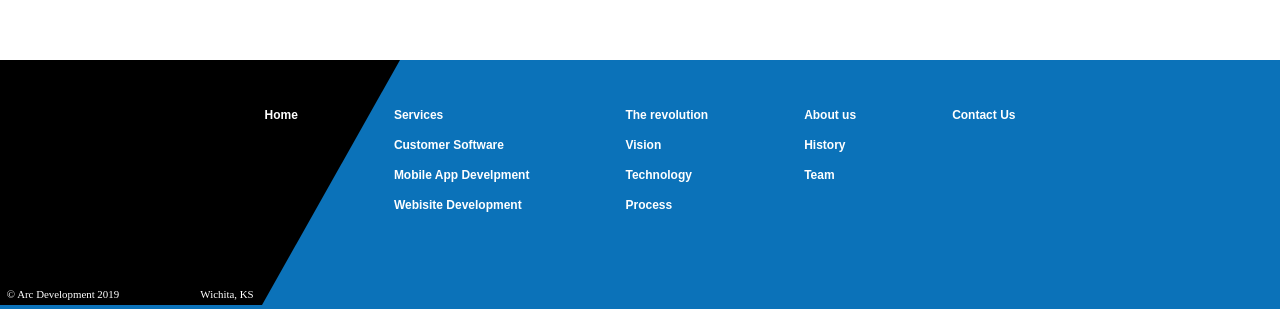
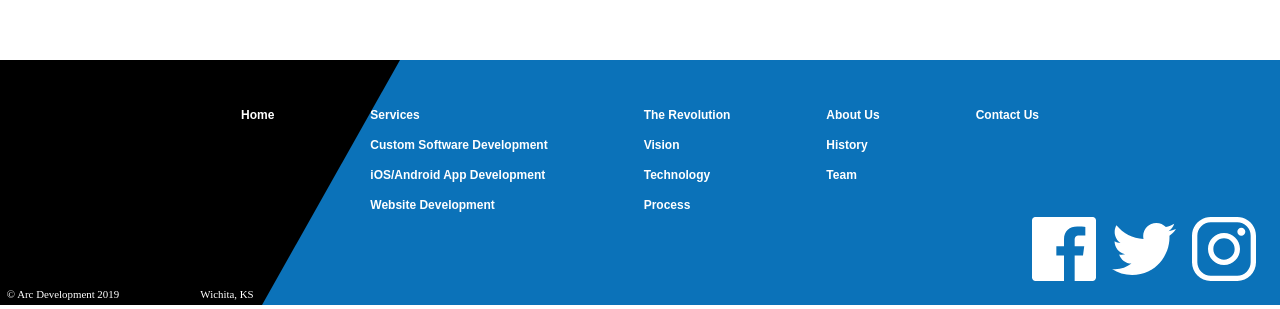
Before and after one commit to ishimori/material_ui_arcdev, a React (Create React App) app: page / in a window 1280 px wide. Shown: the part 1052-1361 px from the top of the page. Built offline with nearby package versions, Linux system fonts and the light colour scheme.

Commit message:
57まで完了

```diff
--- a/src/components/ui/Footer.js
+++ b/src/components/ui/Footer.js
@@ -1,21 +1,24 @@
 import React from "react";
 import { Link } from "react-router-dom";
 import { makeStyles } from "@material-ui/core/styles";
-
-import footerAdorment from "../../assets/Footer_Adornment.svg";
 import Grid from "@material-ui/core/Grid";
 import Hidden from "@material-ui/core/Hidden";
+
+import footerAdornment from "../../assets/Footer Adornment.svg";
+import facebook from "../../assets/facebook.svg";
+import twitter from "../../assets/twitter.svg";
+import instagram from "../../assets/instagram.svg";
 
 const useStyles = makeStyles((theme) => ({
   footer: {
     backgroundColor: theme.palette.common.blue,
     width: "100%",
     zIndex: 1302,
-    position: "relative", //drawerがフッタにかぶらないように
+    position: "relative",
   },
   adornment: {
     width: "25em",
-    verticalAlignment: "bottom",
+    verticalAlign: "bottom",
     [theme.breakpoints.down("md")]: {
       width: "21em",
     },
@@ -29,12 +32,28 @@
   link: {
     color: "white",
     fontFamily: "Arial",
-    fontSize: "0.75em",
+    fontSize: "0.75rem",
     fontWeight: "bold",
     textDecoration: "none",
   },
   gridItem: {
     margin: "3em",
+  },
+  icon: {
+    height: "4em",
+    width: "4em",
+    [theme.breakpoints.down("xs")]: {
+      height: "2.5em",
+      width: "2.5em",
+    },
+  },
+  socialContainer: {
+    position: "absolute",
+    marginTop: "-6em",
+    right: "1.5em",
+    [theme.breakpoints.down("xs")]: {
+      right: "0.6em",
+    },
   },
 }));
 
@@ -50,10 +69,7 @@
               <Grid
                 item
                 component={Link}
-                onClick={() => {
-                  props.setValue(0);
-                  props.setSelectedIndex(0);
-                }}
+                onClick={() => props.setValue(0)}
                 to="/"
                 className={classes.link}
               >
@@ -68,7 +84,7 @@
                 component={Link}
                 onClick={() => {
                   props.setValue(1);
-                  props.setSelectedIndex(1);
+                  props.setSelectedIndex(0);
                 }}
                 to="/services"
                 className={classes.link}
@@ -78,38 +94,38 @@
               <Grid
                 item
                 component={Link}
+                to="/customsoftware"
+                className={classes.link}
                 onClick={() => {
                   props.setValue(1);
                   props.setSelectedIndex(1);
                 }}
-                to="/customsoftware"
+              >
+                Custom Software Development
+              </Grid>
+              <Grid
+                item
+                component={Link}
+                to="/mobileapps"
                 className={classes.link}
+                onClick={() => {
+                  props.setValue(1);
+                  props.setSelectedIndex(2);
+                }}
               >
-                Customer Software
+                iOS/Android App Development
               </Grid>
               <Grid
                 item
                 component={Link}
                 onClick={() => {
                   props.setValue(1);
-                  props.setSelectedIndex(1);
-                }}
-                to="/mobileapps"
-                className={classes.link}
-              >
-                Mobile App Develpment
-              </Grid>
-              <Grid
-                item
-                component={Link}
-                onClick={() => {
-                  props.setValue(1);
-                  props.setSelectedIndex(1);
+                  props.setSelectedIndex(3);
                 }}
                 to="/websites"
                 className={classes.link}
               >
-                Webisite Development
+                Website Development
               </Grid>
             </Grid>
           </Grid>
@@ -118,48 +134,36 @@
               <Grid
                 item
                 component={Link}
-                onClick={() => {
-                  props.setValue(2);
-                  props.setSelectedIndex(2);
-                }}
                 to="/revolution"
                 className={classes.link}
+                onClick={() => props.setValue(2)}
               >
-                The revolution
+                The Revolution
               </Grid>
               <Grid
                 item
                 component={Link}
-                onClick={() => {
-                  props.setValue(2);
-                  props.setSelectedIndex(2);
-                }}
                 to="/revolution"
                 className={classes.link}
+                onClick={() => props.setValue(2)}
               >
                 Vision
               </Grid>
               <Grid
                 item
                 component={Link}
-                onClick={() => {
-                  props.setValue(2);
-                  props.setSelectedIndex(2);
-                }}
                 to="/revolution"
                 className={classes.link}
+                onClick={() => props.setValue(2)}
               >
                 Technology
               </Grid>
               <Grid
                 item
                 component={Link}
-                onClick={() => {
-                  props.setValue(2);
-                  props.setSelectedIndex(2);
-                }}
                 to="/revolution"
                 className={classes.link}
+                onClick={() => props.setValue(2)}
               >
                 Process
               </Grid>
@@ -170,22 +174,16 @@
               <Grid
                 item
                 component={Link}
-                onClick={() => {
-                  props.setValue(3);
-                  props.setSelectedIndex(3);
-                }}
+                onClick={() => props.setValue(3)}
                 to="/about"
                 className={classes.link}
               >
-                About us
+                About Us
               </Grid>
               <Grid
                 item
                 component={Link}
-                onClick={() => {
-                  props.setValue(3);
-                  props.setSelectedIndex(3);
-                }}
+                onClick={() => props.setValue(3)}
                 to="/about"
                 className={classes.link}
               >
@@ -194,10 +192,7 @@
               <Grid
                 item
                 component={Link}
-                onClick={() => {
-                  props.setValue(3);
-                  props.setSelectedIndex(3);
-                }}
+                onClick={() => props.setValue(3)}
                 to="/about"
                 className={classes.link}
               >
@@ -210,10 +205,7 @@
               <Grid
                 item
                 component={Link}
-                onClick={() => {
-                  props.setValue(4);
-                  props.setSelectedIndex(4);
-                }}
+                onClick={() => props.setValue(4)}
                 to="/contact"
                 className={classes.link}
               >
@@ -223,11 +215,47 @@
           </Grid>
         </Grid>
       </Hidden>
+
       <img
         alt="black decorative slash"
-        src={footerAdorment}
+        src={footerAdornment}
         className={classes.adornment}
       />
+
+      <Grid
+        container
+        justify="flex-end"
+        spacing={2}
+        className={classes.socialContainer}
+      >
+        <Grid
+          item
+          component={"a"}
+          href="https://www.facebook.com"
+          rel="noopener noreferrer"
+          target="_blank"
+        >
+          <img alt="facebook logo" src={facebook} className={classes.icon} />
+        </Grid>
+        <Grid
+          item
+          component={"a"}
+          href="https://www.twitter.com"
+          rel="noopener noreferrer"
+          target="_blank"
+        >
+          <img alt="twitter logo" src={twitter} className={classes.icon} />
+        </Grid>
+        <Grid
+          item
+          component={"a"}
+          href="https://www.instagram.com"
+          rel="noopener noreferrer"
+          target="_blank"
+        >
+          <img alt="instagram logo" src={instagram} className={classes.icon} />
+        </Grid>
+      </Grid>
     </footer>
   );
 }
```
